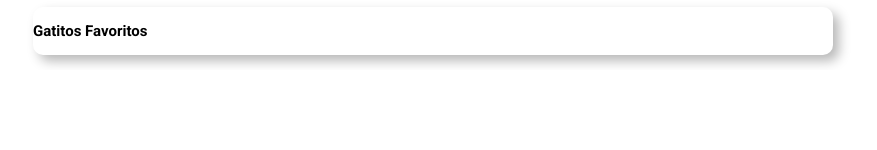
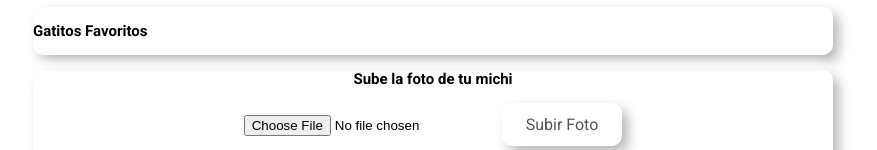
Before and after one commit to IngDonovan/CatAleaJS, a website: page index.html in a window 1280 px wide. Shown: the part 794-944 px from the top of the page, without its empty margins (207-1084 px from the left). Before the commit the page ends 864 px from the top, so only its background shows below. Drawn offline with Linux system fonts and the light colour scheme; no server answers.

Commit message:
upload files to server and favorites place

```diff
--- a/index.html
+++ b/index.html
@@ -49,6 +49,15 @@
             <button>Borrar</button>
         </article> -->
     </section>
+    <section id="uploadingCat">
+        <h2>Sube la foto de tu michi</h2>
+        <form id="uploadingForm" action="">
+            <input id="file" type="file" name="file">
+            <img id="preview" />
+            <button type="button" onclick="uploadPhoto()">Subir Foto</button>
+        </form>
+    </section>
+
     <script src="./main.js"></script>
 </body>
 </html>
--- a/main.js
+++ b/main.js
@@ -5,6 +5,7 @@ const LIMIT_RANDOM ='limit=4';
 const FAVORITES ='favourites';
 const VARIA = '?';
 const KEY = 'live_6agBLVVqmOqSNnQXbs6ly0H0OcK6vNfqzPqcIkBoSj8isN0HJGcFSKojyQGGpOGU';
+const UPLOADIMG = 'images/upload'
 
 const button = document.querySelector('#reloadButton');
 const buttonDog = document.querySelector('#newDogButton');
@@ -62,7 +63,7 @@ async function loadFavorites() {
     });
     if (!response.ok) throw new Error(response.status);
     const data = await response.json();
-    console.log('Favorites');
+    console.log('Favorites Load');
     console.log(data);
 
     const section = document.getElementById('favorites');
@@ -102,7 +103,7 @@ async function saveFavorites(id) {
     });
     if (!response.ok) throw new Error(response.status);
     const data = await response.json();
-    console.log('save');
+    console.log('save in favorites');
     console.log(response);
     console.log(data);
     loadFavorites();
@@ -119,9 +120,39 @@ async function deleteFavorites(id) {
     });
     if (!response.ok) throw new Error(response.status);
     const data = await response.json();
-    console.log('delete');
+    console.log('delete to favorites');
     console.log(response);
     console.log(data);
+    loadFavorites();
+  } catch (error) {
+    console.log('Ocurrió un error: ', error.message);
+    spanError.innerHTML = `<img src="https://http.cat/${error.message}" alt="Error">`;
+  }
+}
+
+async function uploadPhoto() {
+
+  try {
+    const form = document.querySelector('#uploadingForm');
+    const formData = new FormData(form);
+
+    console.log(formData.get('file'));
+    const response = await fetch(`${URLcats}${UPLOADIMG}`, {
+      method: 'POST',
+      headers: {
+        // 'content-type': 'multipart/form-data',
+        'X-API-KEY': KEY,
+      },
+      body: formData,
+    });
+    if (!response.ok) throw new Error(response.status);
+    const data = await response.json();
+    console.log('Subido');
+    console.log(response);
+    console.log(data);
+    console.log(data.url);
+
+    saveFavorites(data.id);
     loadFavorites();
   } catch (error) {
     console.log('Ocurrió un error: ', error.message);
@@ -139,5 +170,18 @@ buttonDog.addEventListener('click', async () => {
   await getAndAssignImage(`${URLdogs}${RANDOM}`);
 });
 
+// const previewImage = async () => {
+//   const file = document.getElementById("file").files;
+//   console.log(file);
+//   if (file.length > 0) {
+//     const fileReader = new FileReader();
+
+//     fileReader.onload = function(e) {
+//       document.getElementById("preview").setAttribute("src", e.target.result);
+//     };
+//     fileReader.readAsDataURL(file[0]);
+//   }
+// }
+// previewImage();
 moreCats();
 loadFavorites();
```
